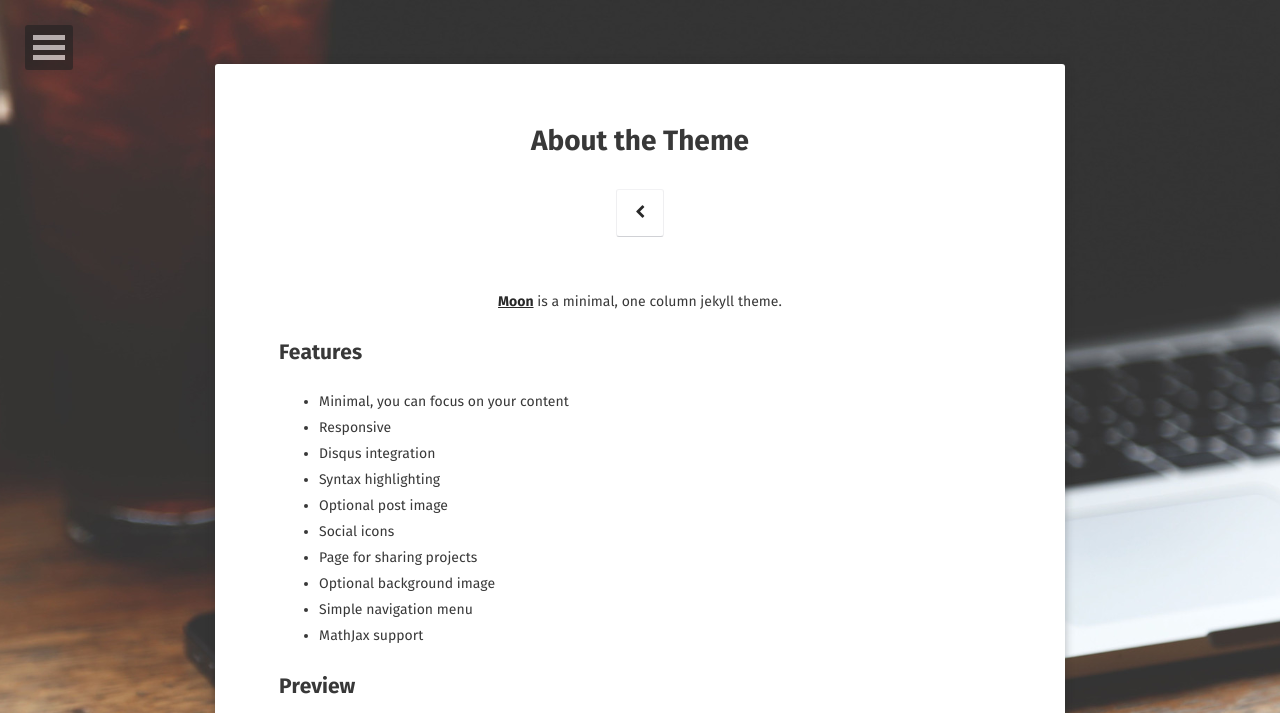
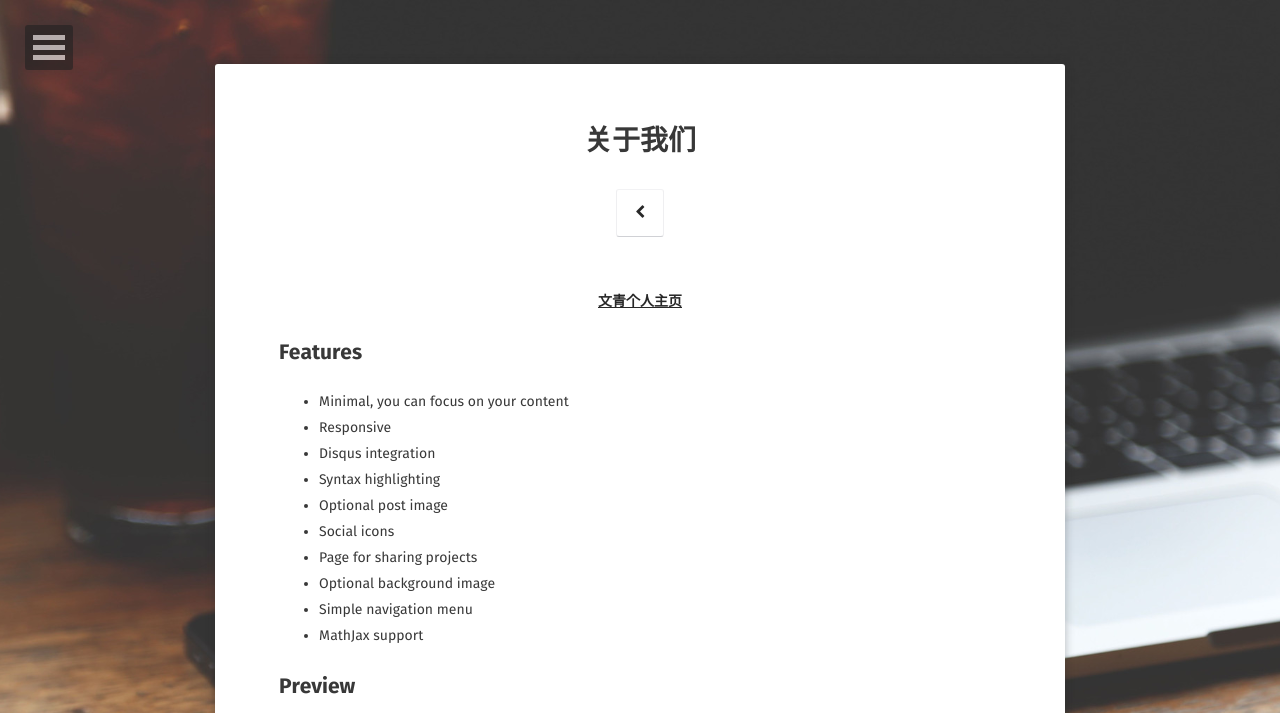
Before and after one commit to cailiu/cailiu.github.io, a Jekyll site: the page built from about/index.md, in a window 1280 px wide, cut to the strip 0-713 px from the top of the page. Built offline with Jekyll 4.4.1, drawn with Linux system fonts in a browser that asks for light colours; some web fonts are replaced.

Commit message:
Update index.md

```diff
--- a/about/index.md
+++ b/about/index.md
@@ -1,12 +1,12 @@
 ---
 layout: page
-title: About the Theme
+title: 关于我们
 tags: [about, Jekyll, theme, moon]
 date: 2016-03-21
 comments: false
 ---
 
-<center><a href="http://taylantatli.github.io/Moon"><b>Moon</b></a> is a minimal, one column jekyll theme.</center>
+<center><a href="http://cailiu.github.io"><b>文青个人主页</b></a></center>
 
 ## Features
 * Minimal, you can focus on your content
```
